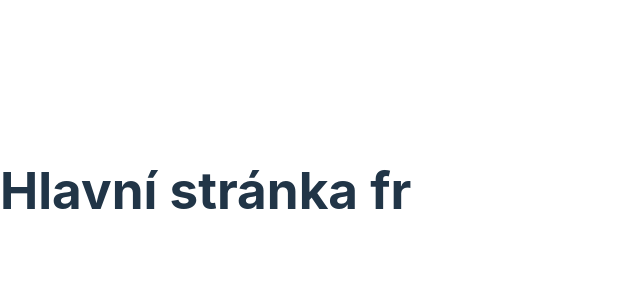
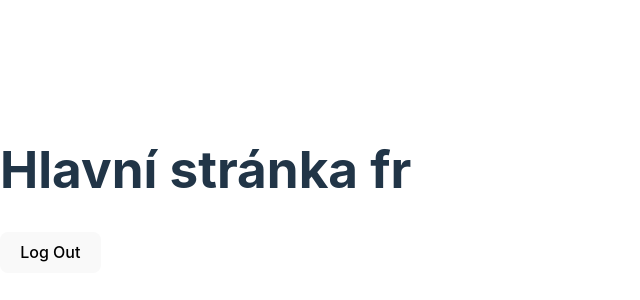
Before and after one commit to LateThen/horsebazar, a React (Vite) app in the folder bazarapp/: page / in a window 1280 px wide. Shown: the part 210-510 px from the top of the page, without its empty margins (0-640 px from the left). Built offline with nearby package versions, Linux system fonts and the light colour scheme.

Commit message:
Added Log Out button

```diff
--- a/bazarapp/src/pages/MainPage/MainPage.jsx
+++ b/bazarapp/src/pages/MainPage/MainPage.jsx
@@ -2,6 +2,7 @@ export default function MainPage(){
     return(
         <>
         <h1>Hlavní stránka fr</h1>
+        <button>Log Out</button>
         </>
     )
 }
```
